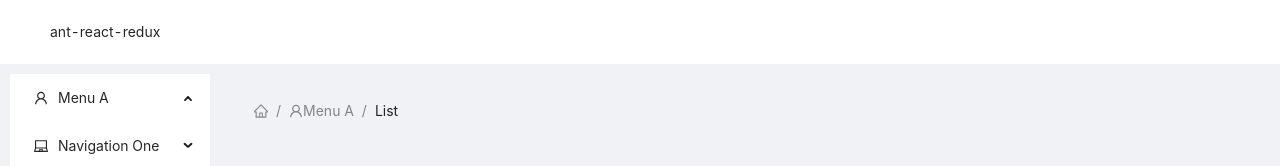
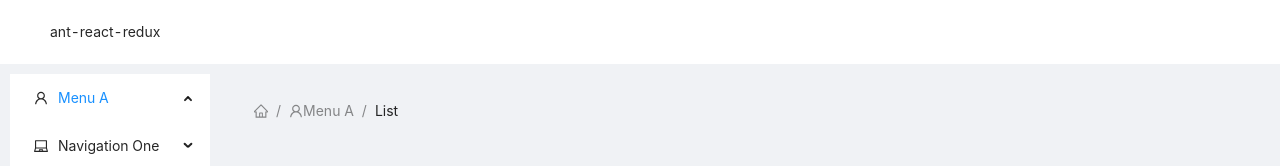
Before and after one commit to binonguyen1090/my-antd-app, a React (Create React App) app: page / in a window 1280 px wide. Shown: the top 166 px of the page. Built offline with nearby package versions, Linux system fonts and the light colour scheme; no server answers.

Commit message:
test link work but need to refactor

```diff
--- a/package.json
+++ b/package.json
@@ -10,6 +10,9 @@
     "antd": "^4.2.0",
     "react": "^16.13.1",
     "react-dom": "^16.13.1",
+    "react-router": "^5.1.2",
+    "react-router-dom": "^5.1.2",
+    "react-router-redux": "^4.0.8",
     "react-scripts": "3.4.1",
     "typescript": "^3.8.3"
   },
--- a/src/App.js
+++ b/src/App.js
@@ -1,7 +1,8 @@
+
 import React, { useState } from 'react';
+import { BrowserRouter as Router, Route, Link, Switch } from "react-router-dom";
 import {
   LaptopOutlined,
-  NotificationOutlined,
   HomeOutlined,
 } from "@ant-design/icons";
 import SearchForm from "./MenuAList/SearchForm";
@@ -21,7 +22,6 @@ import  Breadcrumb from 'antd/es/breadcrumb';
 import Tabs from 'antd/es/tabs';
 import { Cricketer, ODICareer, Batting, Bowling, TestCareer } from "./Cricketer";
 import CareerDetails from './CareerDetails';
-// import useFetchData from './service';
 import Todo from './todo'
 import Modal from 'antd/es/modal';
 const { TabPane } = Tabs;
@@ -59,6 +59,7 @@ function App() {
     });
   };
   return (
+    <Router>
       <div className="App">
         <Layout>
           <Header style={{ background: "white" }}>ant-react-redux</Header>
@@ -75,7 +76,7 @@ function App() {
               <SubMenu
                 key="sub1"
                 icon={<UserOutlined />}
-              title="Menu A"
+                title={<Link to="/menuA">Menu A</Link>}
               ></SubMenu>
               <SubMenu
                 key="sub2"
@@ -85,6 +86,12 @@ function App() {
                 <Menu.Item key="5">option 1</Menu.Item>
                 <Menu.Item key="6">option 2</Menu.Item>
               </SubMenu>
+              <Switch>
+                <Route path="/menuA">
+                  <App />
+                </Route>
+
+              </Switch>
             </Menu>
           </Sider>
           <Layout
@@ -112,18 +119,11 @@ function App() {
               }}
             >
               <Title level={4}>Menu A</Title>
-
               <SearchForm />
               {/* <SearchResult /> */}
             </Content>
           </Layout>
         </Layout>
-
-
-
-
-
-
 
         <Layout>
           <Header style={{ background: "green", padding: "10px" }}>
@@ -168,10 +168,16 @@ function App() {
                 <Breadcrumb style={{ margin: "16px 0" }}>
                   <Breadcrumb.Item>Dashboard</Breadcrumb.Item>
                 </Breadcrumb>
-              <div style={{ background: "#fff", padding: 24, minHeight: 480 }}>
+                <div
+                  style={{ background: "#fff", padding: 24, minHeight: 480 }}
+                >
                   {/* <Batsmen name="Smith" team="AUS" runs="6973" />
                 <Bowler name="Pat" team="AUS" wickets="123" /> */}
-                <Cricketer name="Virat Kholi" team="IND" avatarSrc="./cat.png">
+                  <Cricketer
+                    name="Virat Kholi"
+                    team="IND"
+                    avatarSrc="./cat.png"
+                  >
                     <ODICareer matches="239">
                       <Batting runs="11,520" score="183" />
                       <br></br>
@@ -206,6 +212,7 @@ function App() {
         </Button>
         <Todo />
       </div>
+    </Router>
   );
 }
 
```
Also changed, not shown: src/PageNotFound.js (added, +9 -0 lines), 1 other file (tests, documents, lock files or other folders). Lines whose indentation alone changed are shown as unchanged.
